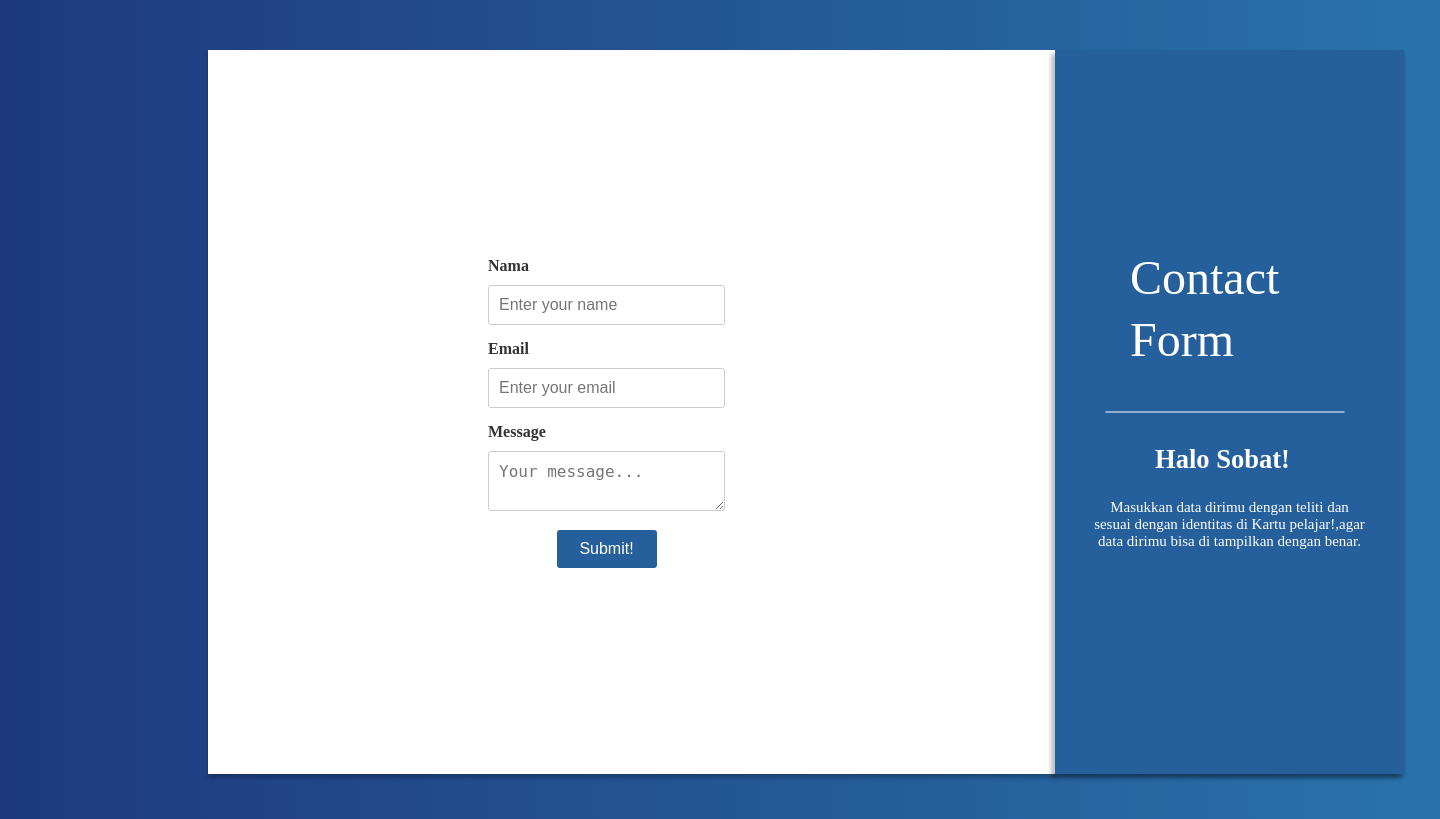
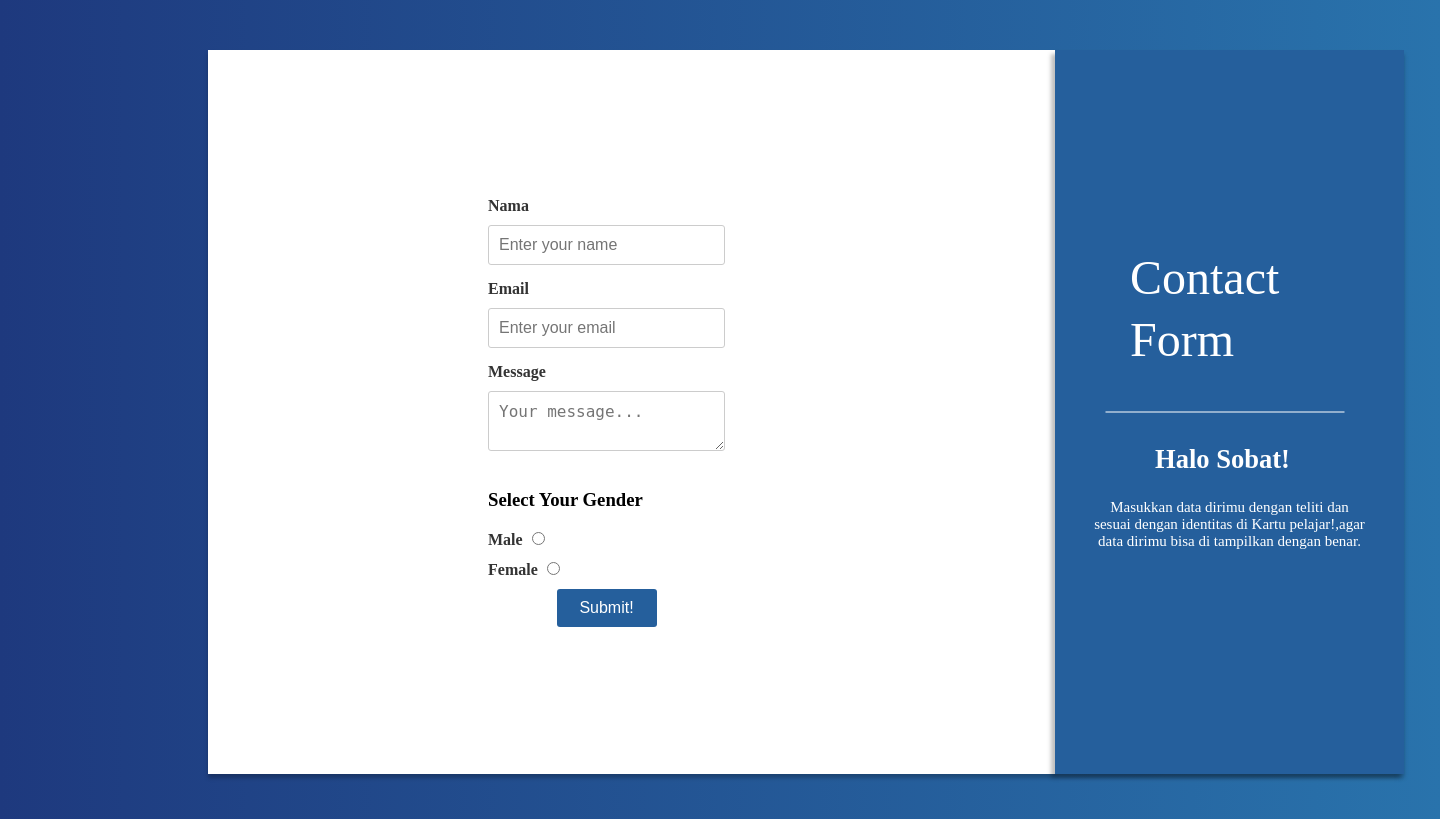
Before and after one commit to HalfTenshi/Tugas3belajargithub, a PHP site: page / in a window 1440 px wide. Shown: the part 206-1025 px from the top of the page. Run offline with PHP 8.4, Linux system fonts and the light colour scheme.

Commit message:
menambahkan kode html radio button untuk gender

```diff
--- a/index.php
+++ b/index.php
@@ -48,6 +48,16 @@
         <label for="message">Message</label>
         <textarea id="message" name="message" placeholder="Your message..."></textarea>
 
+        <h3>Select Your Gender</h3>
+        <label class="radio-container">Male
+            <input type="radio" name="gender" value="male">
+            <span class="checkmark"></span>
+        </label>
+        <label class="radio-container">Female
+            <input type="radio" name="gender" value="female">
+            <span class="checkmark"></span>
+        </label>
+
         <button type="submit" name="submit">Submit! </button>
 </form>
 <script src="script.js"></script>
```
